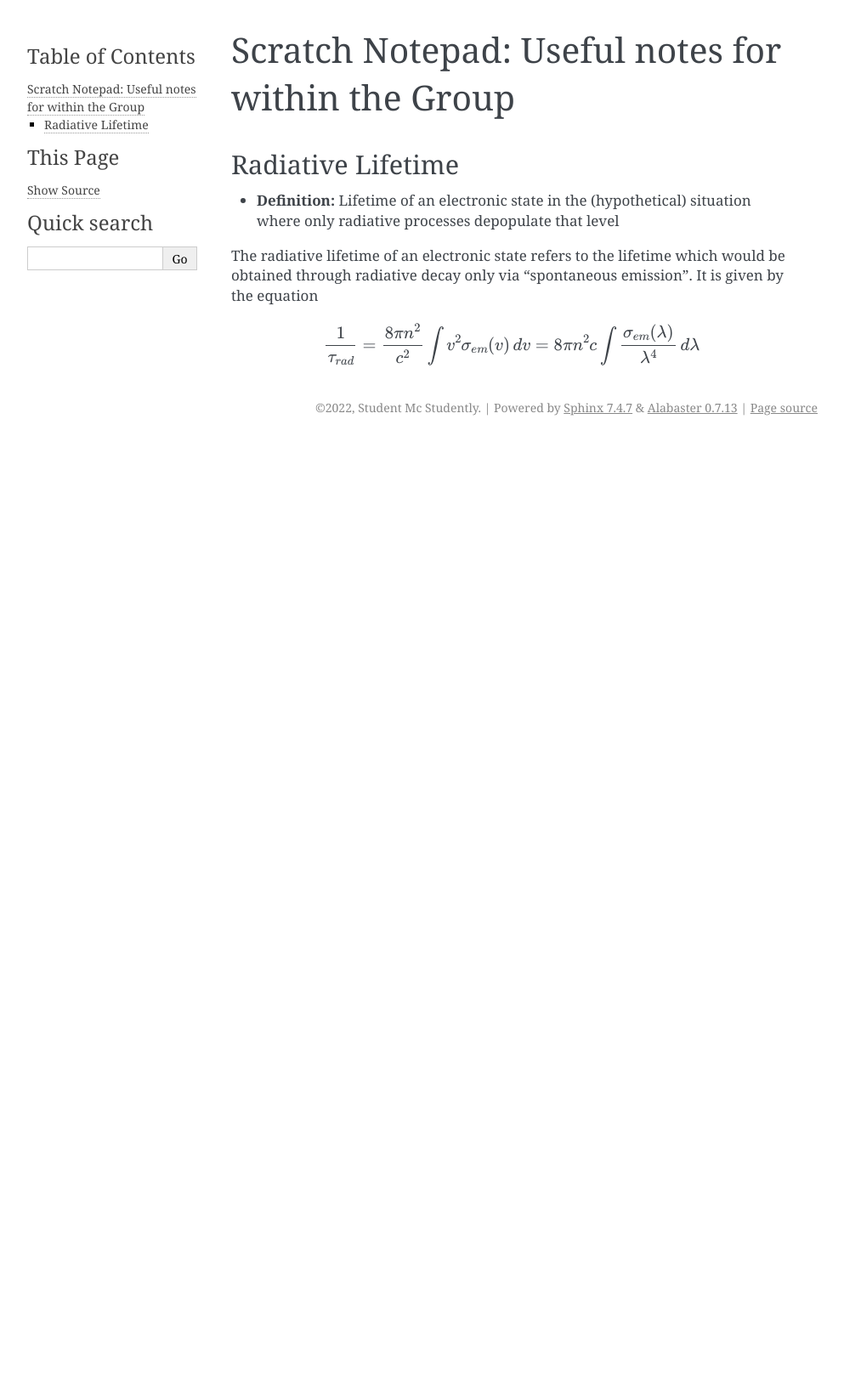
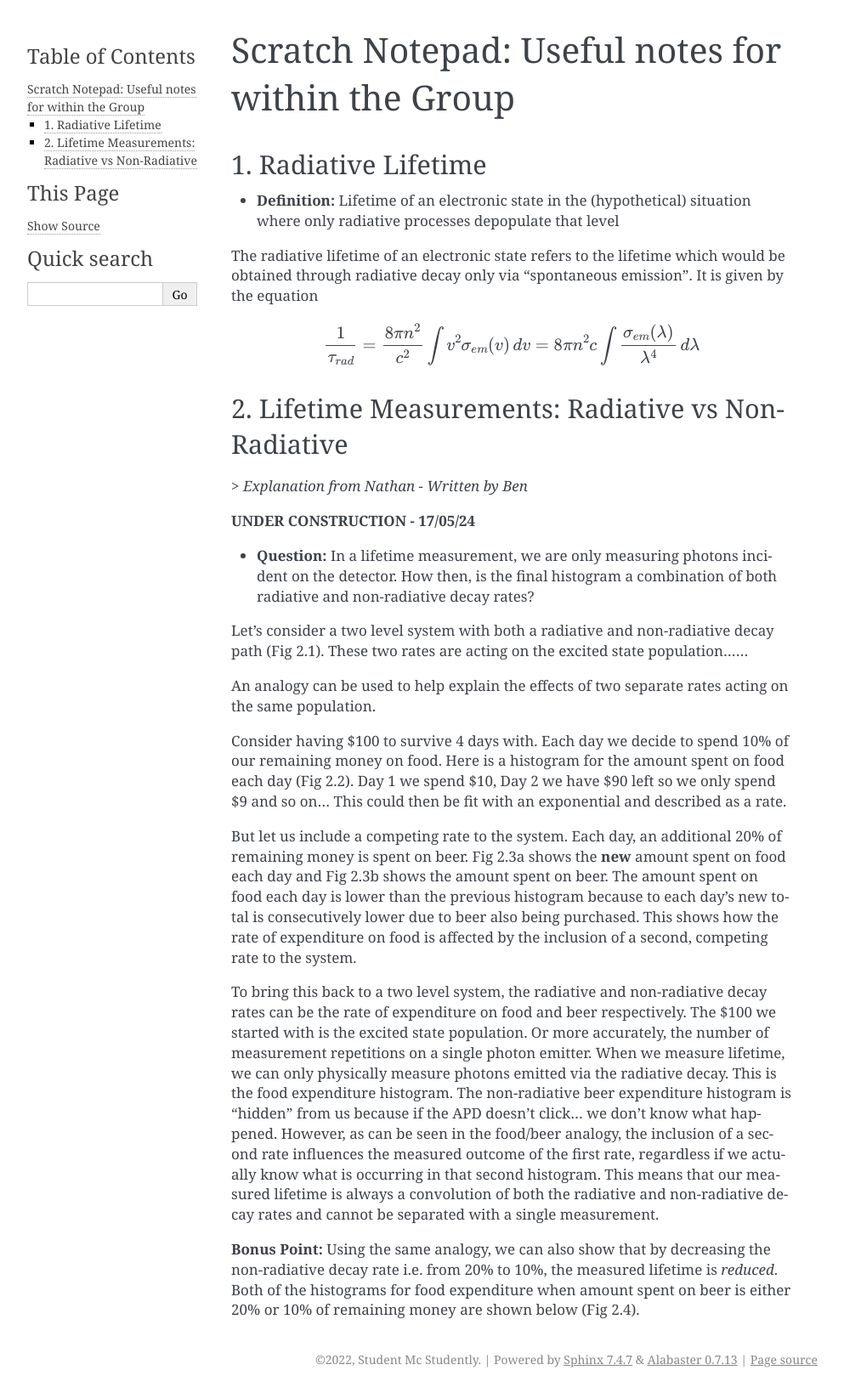
Before and after one commit to quantum-materials-group/QMG-wiki, a Sphinx documentation site: the page built from docs/pages/notes.rst, in a window 1280 px wide. Shown: the whole page at 85% size, without its empty margins (148-1141 px from the left). Built offline with Sphinx 7.4.7, drawn with Linux system fonts in a browser that asks for light colours; before the commit the page ends 900 px from its top, so only the background shows below that.

Commit message:
Update notes.rst
Ben - Added an analogy of Nathan's which helps explain why a lifetime measurement measures both radiative and non-radiative rates

```diff
--- a/docs/pages/notes.rst
+++ b/docs/pages/notes.rst
@@ -1,11 +1,44 @@
 Scratch Notepad: Useful notes for  within the Group
 ===================================================
 
-Radiative Lifetime
--------------------
+1. Radiative Lifetime
+----------------------
 - **Definition:** Lifetime of an electronic state in the (hypothetical) situation where only radiative processes depopulate that level
 
 The radiative lifetime of an electronic state refers to the lifetime which would be obtained through radiative decay only via "spontaneous emission". It is given by the equation
 
 .. math::
     \frac{1}{\tau_{rad}} = \frac{8\pi n^2}{c^2} \int v^2 \sigma_{em}(v) \, dv = 8\pi n^2 c \int \frac{\sigma_{em} (\lambda)}{\lambda^4} \, d\lambda
+
+
+
+2. Lifetime Measurements: Radiative vs Non-Radiative
+-----------------------------------------------------
+
+> *Explanation from Nathan - Written by Ben*
+
+**UNDER CONSTRUCTION - 17/05/24**
+
+
+- **Question:** In a lifetime measurement, we are only measuring photons incident on the detector. How then, is the final histogram a combination of both radiative and non-radiative decay rates?
+
+Let's consider a two level system with both a radiative and non-radiative decay path (Fig 2.1). These two rates are acting on the excited state population......
+
+An analogy can be used to help explain the effects of two separate rates acting on the same population.
+
+Consider having $100 to survive 4 days with. Each day we decide to spend 10% of our remaining money on food. Here is a histogram for the amount spent on food each day (Fig 2.2).
+Day 1 we spend $10, Day 2 we have $90 left so we only spend $9 and so on...
+This could then be fit with an exponential and described as a rate.
+
+But let us include a competing rate to the system. Each day, an additional 20% of remaining money is spent on beer.
+Fig 2.3a shows the **new** amount spent on food each day and Fig 2.3b shows the amount spent on beer.
+The amount spent on food each day is lower than the previous histogram because to each day's new total is consecutively lower due to beer also being purchased.
+This shows how the rate of expenditure on food is affected by the inclusion of a second, competing rate to the system.
+
+To bring this back to a two level system, the radiative and non-radiative decay rates can be the rate of expenditure on food and beer respectively.
+The $100 we started with is the excited state population. Or more accurately, the number of measurement repetitions on a single photon emitter.
+When we measure lifetime, we can only physically measure photons emitted via the radiative decay. This is the food expenditure histogram. The non-radiative beer expenditure histogram is "hidden" from us because if the APD doesn't click... we don't know what happened.
+However, as can be seen in the food/beer analogy, the inclusion of a second rate influences the measured outcome of the first rate, regardless if we actually know what is occurring in that second histogram.
+This means that our measured lifetime is always a convolution of both the radiative and non-radiative decay rates and cannot be separated with a single measurement.
+
+**Bonus Point:** Using the same analogy, we can also show that by decreasing the non-radiative decay rate i.e. from 20% to 10%, the measured lifetime is *reduced*. Both of the histograms for food expenditure when amount spent on beer is either 20% or 10% of remaining money are shown below (Fig 2.4).
```
